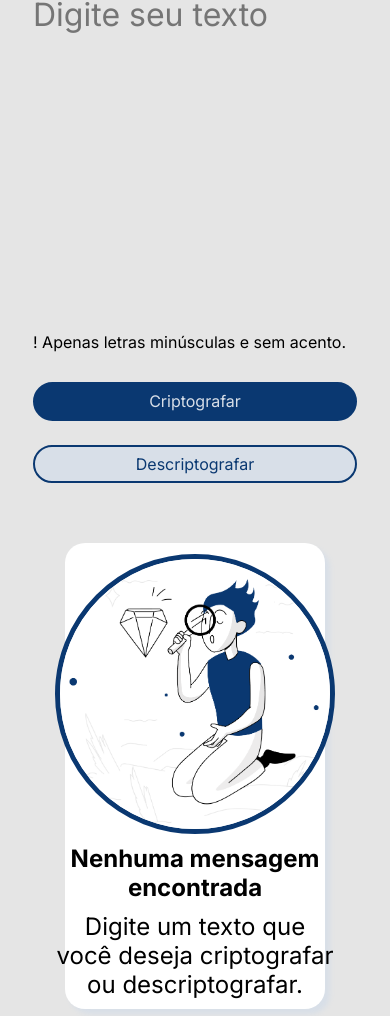
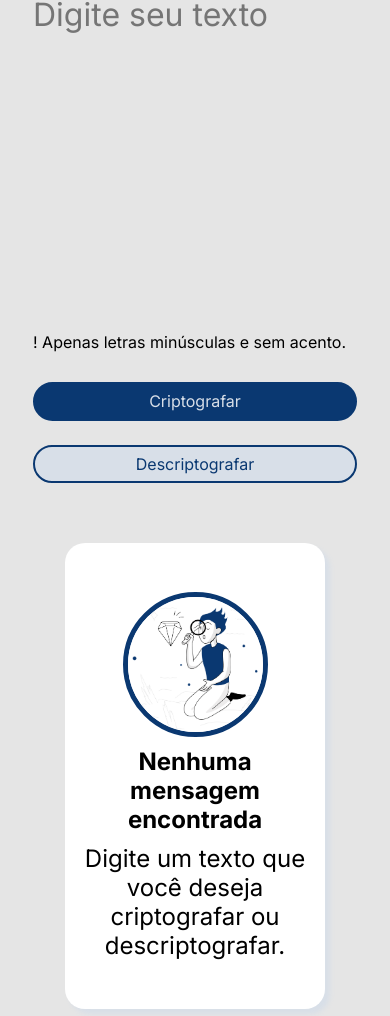
Before and after one commit to Twistywasabi/Decodificador_texto_alura_ONE, a plain HTML site: page index.html in a window 390 px wide. Shown: the part 84-1100 px from the top of the page. Drawn offline with Linux system fonts and the light colour scheme.

Commit message:
responsividade imagem

```diff
--- a/styles/style.css
+++ b/styles/style.css
@@ -280,7 +280,8 @@ body {
 
   .corpo__resultado {
     margin: 0rem;
-    margin-bottom: 1.5rem;
+    margin-bottom: 2.5rem;
+    width: 64rem;
   }
 
   #corpo__consulta__aviso {
@@ -298,6 +299,12 @@ body {
 
   .cabecalho__botoes {
     display: contents;
+  }
+
+  .corpo__resultado {
+    margin: 0rem;
+    margin-bottom: 2.5rem;
+    width: 32rem;
   }
 }
 
@@ -326,6 +333,10 @@ body {
     width: 13.7915rem;
   }
 
+  .corpo__resultado__semTexto__imagem {
+    width: 8.4375rem;
+  }
+
   .botoes {
     padding: 0.453rem 5.125rem;
   }
```
